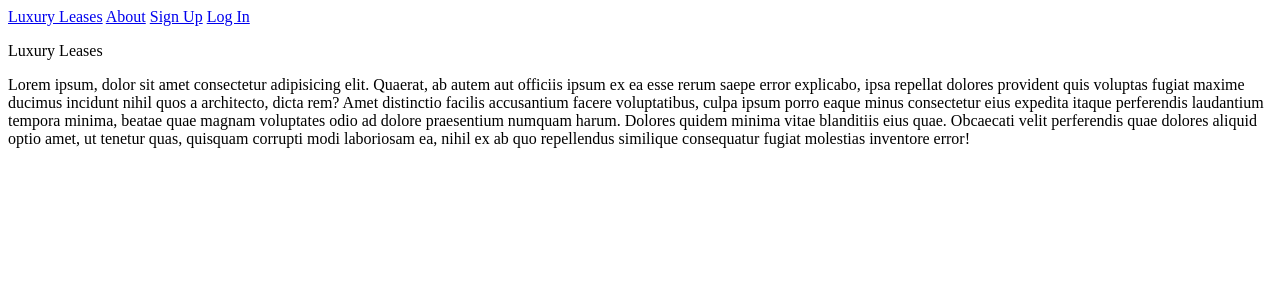
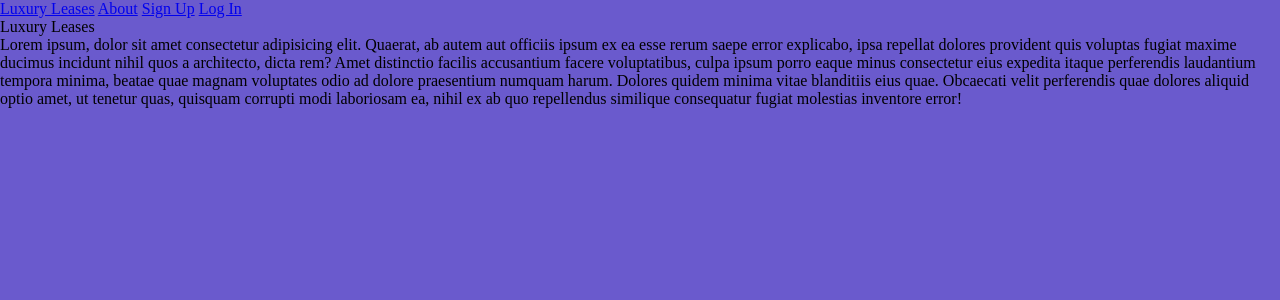
Before and after one commit to Peng2558/luxuryleases, a Django app: page / in a window 1280 px wide. Shown: the top 300 px of the page. Run offline with Django 5.2, Linux system fonts and the light colour scheme.

Commit message:
initial style redux

```diff
--- /dev/null
+++ b/main_app/static/css/style.css
@@ -0,0 +1,15 @@
+:root {
+  --base-col: #6a5acd;
+}
+
+
+/*===== GLOBAL =====*/
+
+* {
+  box-sizing: border-box;
+  margin: 0;
+}
+
+body {
+  background-color: var(--base-col);
+}
--- a/main_app/templates/base.html
+++ b/main_app/templates/base.html
@@ -1,3 +1,5 @@
+{% load static %}
+
 <!DOCTYPE html>
 <html lang='en'>
 
@@ -5,6 +7,7 @@
   <meta charset='UTF-8'/>
   <meta name='viewport' content='width=device-width, initial-scale=1.0'/>
   <title>Luxury Leases</title>
+  <link rel='stylesheet' href='{% static "css/style.css" %}'/>
 </head>
 
 <body>
```
Also changed, not shown: main_app/templates/users/detail.html (+5 -4 lines).
